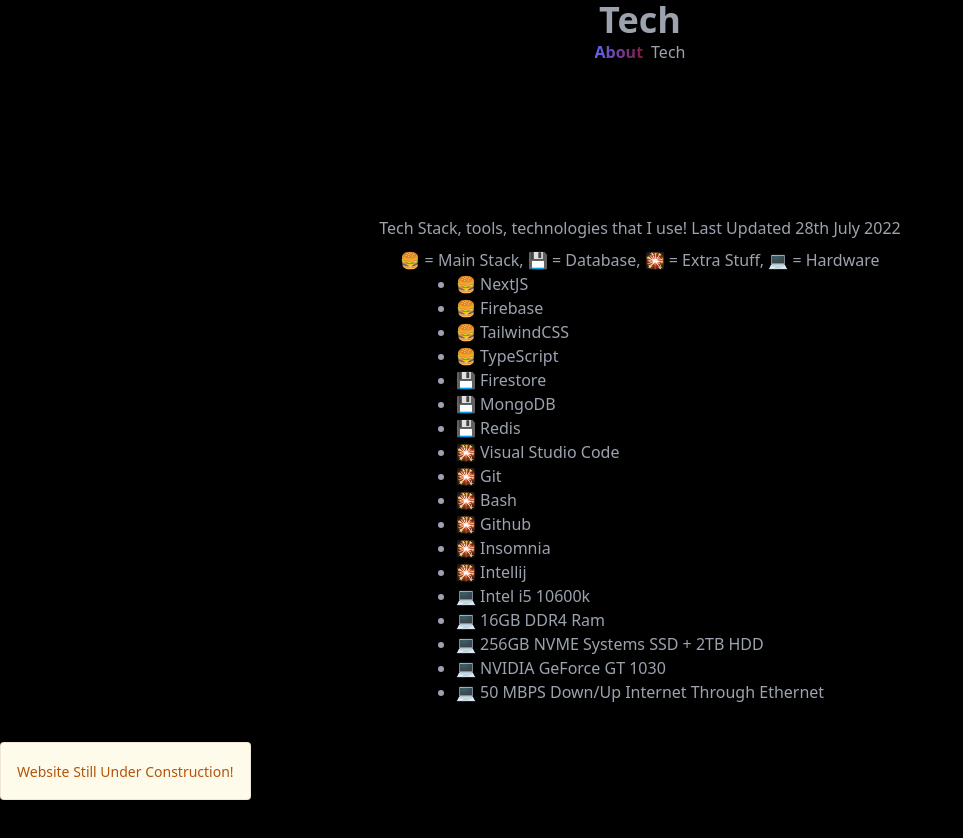
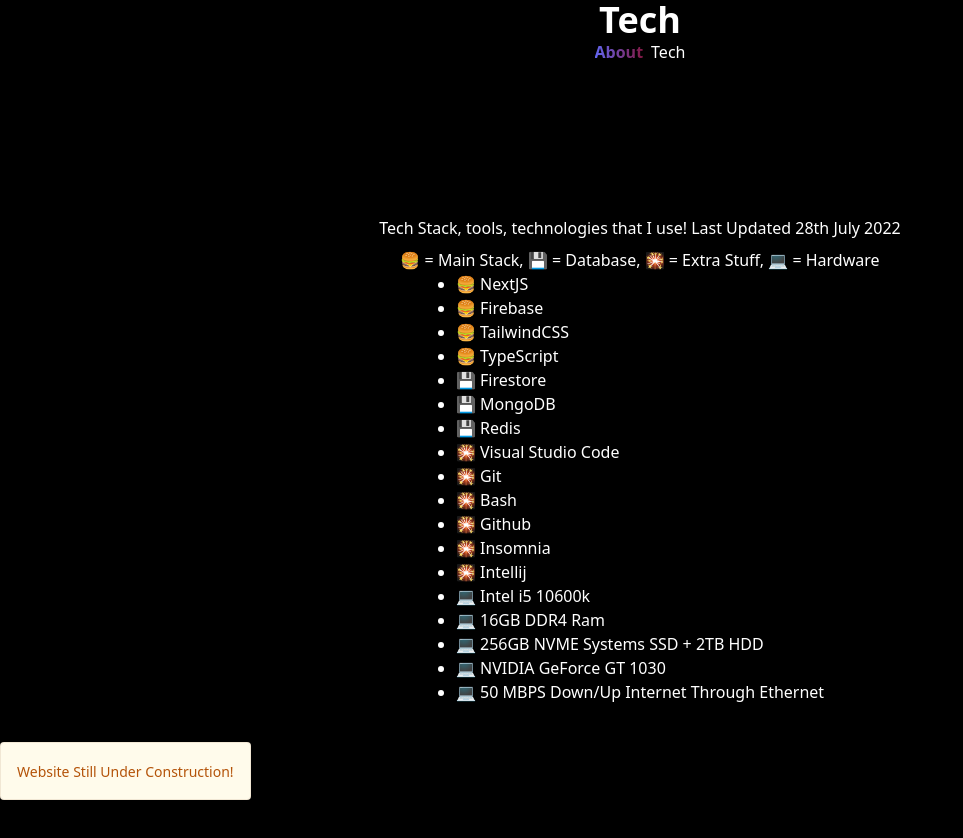
Before and after one commit to Grayson-code/northernstar.dev, a Next.js app: page /tech in a window 1280 px wide. Shown: the top 838 px of the page, without its empty margins (0-963 px from the left). Built offline with nearby package versions, Linux system fonts and the light colour scheme.

Commit message:
add images

```diff
--- a/pages/index.tsx
+++ b/pages/index.tsx
@@ -12,11 +12,13 @@
           <meta property='og:url' content="https://northernstar.vercel.app/" />
           <meta property='og:type' content="article" />
           <meta property='description' content='Hello, I&apos;m a random dev, music producer living in Kerala. I prefer NextJS for my projects!' />
+          <meta property='og:image' content='/public/Porter Robinson & Kero Kero Bonito - _Unreleased 2019 Demo_ (Fan-Made Cover) 0-3 screenshot.png'/>
           <meta property='og:description' content="Hello, I&apos;m a random dev, music producer living in Kerala. I prefer NextJS for my projects!" />
           <meta property='twitter:card' content='summary' />
           <meta property='twitter:site' content='@NorthernStare' />
           <meta property='twitter:title' content='About' />
           <meta property='twitter:description' content='Northern Stars Personal Website' />
+          <meta property='twitter:image' content='/public/Porter Robinson & Kero Kero Bonito - _Unreleased 2019 Demo_ (Fan-Made Cover) 0-3 screenshot.png'/>
           <meta property='twitter:url' content='https://northernstar.vercel.app' />
         </Head>
         <article>
--- a/pages/tech.tsx
+++ b/pages/tech.tsx
@@ -11,7 +11,7 @@
 const tech: NextPage = () => {
     return (
         <section>
-            <div className='flex bg-black text-gray-400 w-screen bimg'>
+            <div className='flex bg-black text-white w-screen bimg'>
                 <Head>
                     <title>About</title>
                     <meta property='description' content='Tech Stack that Northern Star use!' />
--- /dev/null
+++ b/styles/Home.module.css
@@ -0,0 +1,6 @@
+/**
+ * Copyright (c) 2022 Northern Star
+ *
+ * This software is released under the MIT License.
+ * https://opensource.org/licenses/MIT
+ */
```
